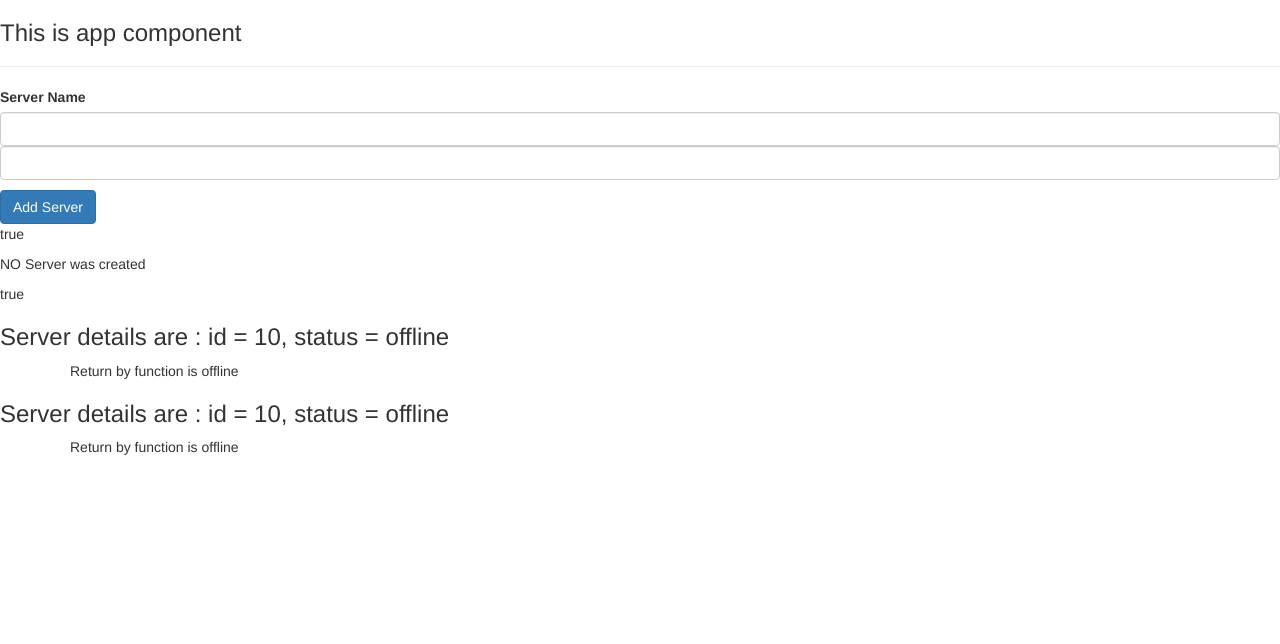
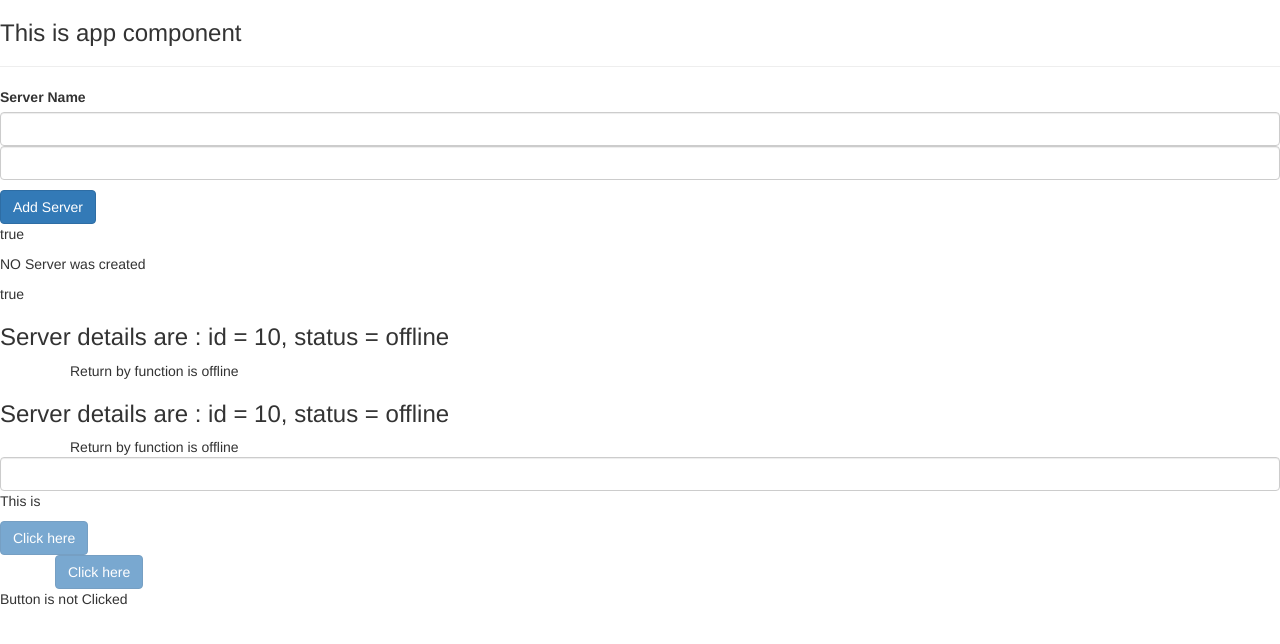
Before and after one commit to Sagar848/Angular-tutorial, an Angular app: page / in a window 1280 px wide. Shown: the top 644 px of the page. Built offline with nearby package versions, Linux system fonts and the light colour scheme.

Commit message:
added assignment 2

```diff
--- a/src/app/app.component.html
+++ b/src/app/app.component.html
@@ -1,3 +1,5 @@
 <h3>This is app component</h3>
 <hr>
 <app-servers></app-servers>
+
+<app-assignment2></app-assignment2>
--- a/src/app/app.module.ts
+++ b/src/app/app.module.ts
@@ -5,12 +5,14 @@ import { FormsModule } from '@angular/forms';
 import { AppComponent } from './app.component';
 import { ServerComponent } from './server/server.component';
 import { ServersComponent } from './servers/servers.component';
+import { Assignment2Component } from './assignment2/assignment2.component';
 
 @NgModule({
   declarations: [
     AppComponent,
     ServerComponent,
-    ServersComponent
+    ServersComponent,
+    Assignment2Component
   ],
   imports: [
     BrowserModule,
--- /dev/null
+++ b/src/app/assignment2/assignment2.component.html
@@ -0,0 +1,11 @@
+<input type="text" class="form-control" [(ngModel)]="UserName">
+<p> This is {{ UserName }}</p>
+<button class="btn btn-primary" [disabled]="isUserNameEmpty()" (click)="updateUserName()">Click here</button>
+<div class="container">
+    <div class="row">
+        <button class="btn btn-primary" [disabled]="UserName === ''" (click)="UserName = ''">Click here</button>
+    </div>
+</div>
+
+
+<p>{{ buttonClickStatus }}</p>
--- /dev/null
+++ b/src/app/assignment2/assignment2.component.ts
@@ -0,0 +1,32 @@
+import { Component, OnInit } from '@angular/core';
+
+@Component({
+  selector: 'app-assignment2',
+  templateUrl: './assignment2.component.html',
+  styleUrls: ['./assignment2.component.css']
+})
+export class Assignment2Component implements OnInit {
+
+  UserName : string = '';
+  buttonClickStatus = 'Button is not Clicked';
+
+  constructor() { }
+
+  ngOnInit(): void {
+  }
+
+  isUserNameEmpty(){
+    if(this.UserName == ''){
+      return true;
+    }
+    else{
+      return false;
+    }
+  }
+
+  updateUserName(){
+    this.UserName = '';
+    this.buttonClickStatus = 'button is Clicked';
+  }
+
+}
```
Also changed, not shown: src/app/assignment2/assignment2.component.css (added).
